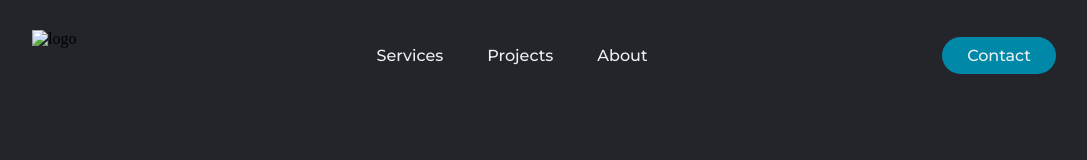
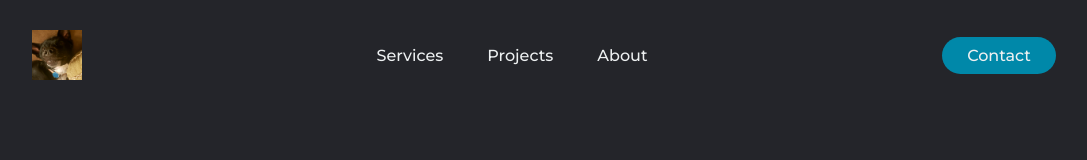
Before and after one commit to CorMemory/CorMemory-Website, a plain HTML site: page Code/index.html in a window 1280 px wide. Shown: the whole page, without its empty margins (96-1183 px from the left). Drawn offline with Linux system fonts and the light colour scheme; the site is published under a folder, as on GitHub Pages, so addresses that start at the root find nothing.

Commit message:
Fixed Logo Image

```diff
--- a/Code/index.html
+++ b/Code/index.html
@@ -7,7 +7,7 @@
     </head>
     <body>
         <header>
-            <img class="logo" src="/Images/Logo.png" alt="logo" height="50px" width="50px">
+            <img class="logo" src="../Images/Logo.png" alt="logo" height="50px" width="50px">
             <nav>
                 <ul class="nav_links">
                     <li><a href="#">Services</a></li>
```
